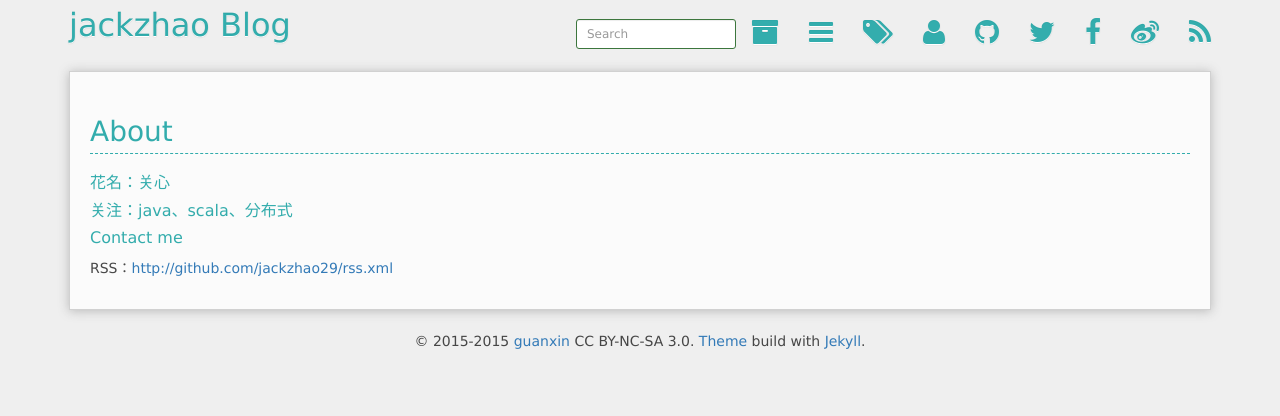
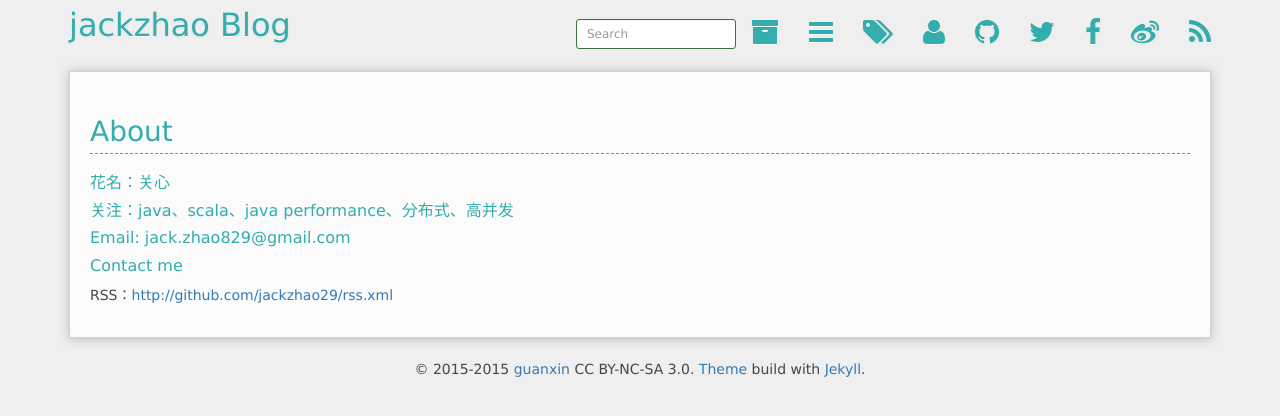
Before and after one commit to jackzhao29/jackzhao29.github.com, a Jekyll site: the page built from about.md, in a window 1280 px wide. Shown: the top 416 px of the page. Built offline with Jekyll 4.4.1, drawn with Linux system fonts in a browser that asks for light colours; Markdown is read by kramdown in place of the engine named in the settings; comment, search, counter and statistics services are not loaded.

Commit message:
update about.md

```diff
--- a/about.md
+++ b/about.md
@@ -6,8 +6,8 @@ comment: true
 ---
 
 #### 花名：关心
-#### 关注：java、scala、分布式
-
+#### 关注：java、scala、java performance、分布式、高并发
+#### Email: jack.zhao829@gmail.com
 
 #### Contact me
 
```
